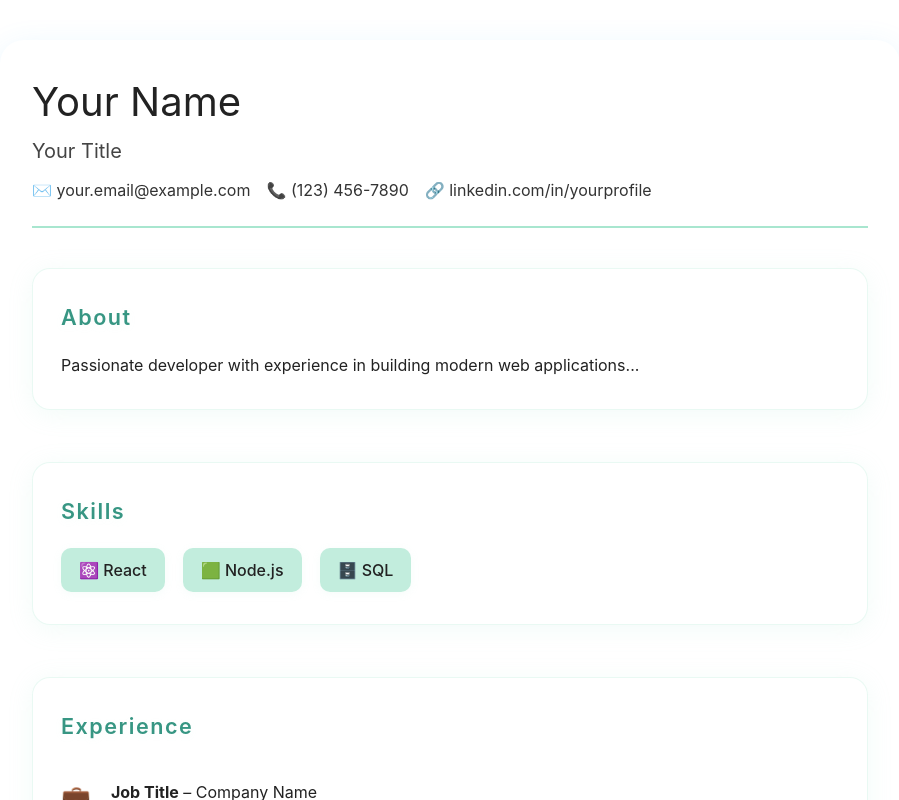
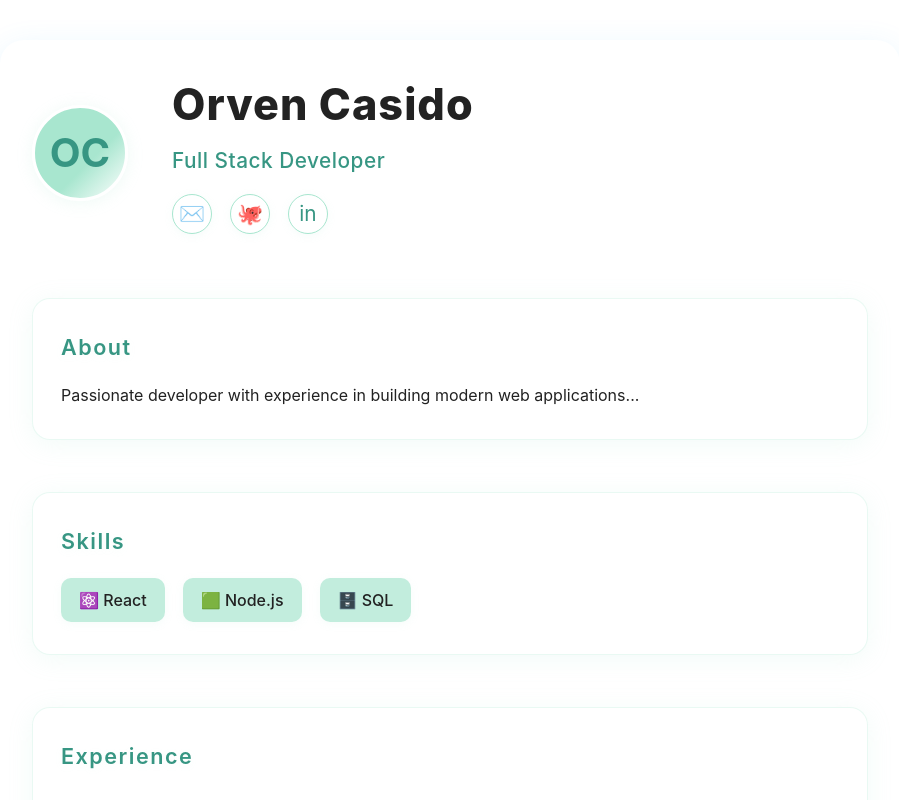
Before and after one commit to orvencasido/orvencasido, a Next.js app: page / in a window 1280 px wide. Shown: the top 800 px of the page, without its empty margins (190-1089 px from the left). Built offline with nearby package versions, Linux system fonts and the light colour scheme.

Commit message:
redesign

```diff
--- a/src/app/components/HeaderSection.tsx
+++ b/src/app/components/HeaderSection.tsx
@@ -1,14 +1,15 @@
 
 export default function HeaderSection() {
   return (
-    <header className="header-section">
+    <header className="header-section hero-header">
+      <div className="profile-placeholder">OC</div>
       <div className="header-content">
-        <h1>Your Name</h1>
-        <h2>Your Title</h2>
+        <h1 className="hero-name">Orven Casido</h1>
+        <h2 className="hero-role">Full Stack Developer</h2>
         <div className="contact-info">
-          <span>✉️ your.email@example.com</span>
-          <span>📞 (123) 456-7890</span>
-          <span>🔗 linkedin.com/in/yourprofile</span>
+          <a href="mailto:your.email@example.com" className="contact-icon" title="Email"><span>✉️</span></a>
+          <a href="https://github.com/yourgithub" className="contact-icon" title="GitHub" target="_blank" rel="noopener"><span>🐙</span></a>
+          <a href="https://linkedin.com/in/yourprofile" className="contact-icon" title="LinkedIn" target="_blank" rel="noopener"><span>in</span></a>
         </div>
       </div>
     </header>
--- a/src/app/globals.css
+++ b/src/app/globals.css
@@ -29,9 +29,77 @@ body {
 .header-section {
   display: flex;
   align-items: center;
-  gap: 24px;
-  border-bottom: 2px solid #A8E6CF;
-  padding-bottom: 24px;
+  gap: 36px;
+  border-bottom: none;
+  padding-bottom: 0;
+  margin-bottom: 24px;
+  justify-content: flex-start;
+.hero-header {
+  background: linear-gradient(120deg, #e8fff3 0%, #f7f7f7 100%);
+  border-radius: 24px;
+  box-shadow: 0 6px 32px rgba(168, 230, 207, 0.13);
+  padding: 40px 32px 32px 32px;
+  margin-bottom: 32px;
+  display: flex;
+  align-items: center;
+  gap: 36px;
+}
+.profile-placeholder {
+  width: 96px;
+  height: 96px;
+  border-radius: 50%;
+  background: linear-gradient(135deg, #A8E6CF 60%, #fff 100%);
+  display: flex;
+  align-items: center;
+  justify-content: center;
+  font-size: 2.5rem;
+  font-weight: 700;
+  color: #379683;
+  box-shadow: 0 2px 16px rgba(168, 230, 207, 0.18);
+  border: 3px solid #fff;
+  margin-right: 8px;
+}
+.hero-name {
+  font-size: 2.7rem;
+  font-weight: 800;
+  margin: 0 0 8px 0;
+  color: #222;
+  letter-spacing: 1px;
+}
+.hero-role {
+  font-size: 1.3rem;
+  font-weight: 500;
+  margin: 0 0 18px 0;
+  color: #379683;
+  letter-spacing: 0.5px;
+}
+.contact-info {
+  display: flex;
+  gap: 18px;
+  font-size: 1.3rem;
+  color: #379683;
+  margin-top: 8px;
+}
+.contact-icon {
+  display: flex;
+  align-items: center;
+  justify-content: center;
+  width: 40px;
+  height: 40px;
+  border-radius: 50%;
+  background: #fff;
+  box-shadow: 0 2px 8px rgba(168, 230, 207, 0.10);
+  color: #379683;
+  font-size: 1.3rem;
+  transition: box-shadow 0.2s, background 0.2s, color 0.2s;
+  text-decoration: none;
+  border: 1.5px solid #A8E6CF;
+}
+.contact-icon:hover {
+  background: #A8E6CF;
+  color: #fff;
+  box-shadow: 0 4px 16px rgba(56, 182, 255, 0.13);
+}
 }
 
 .profile-pic img {
```
